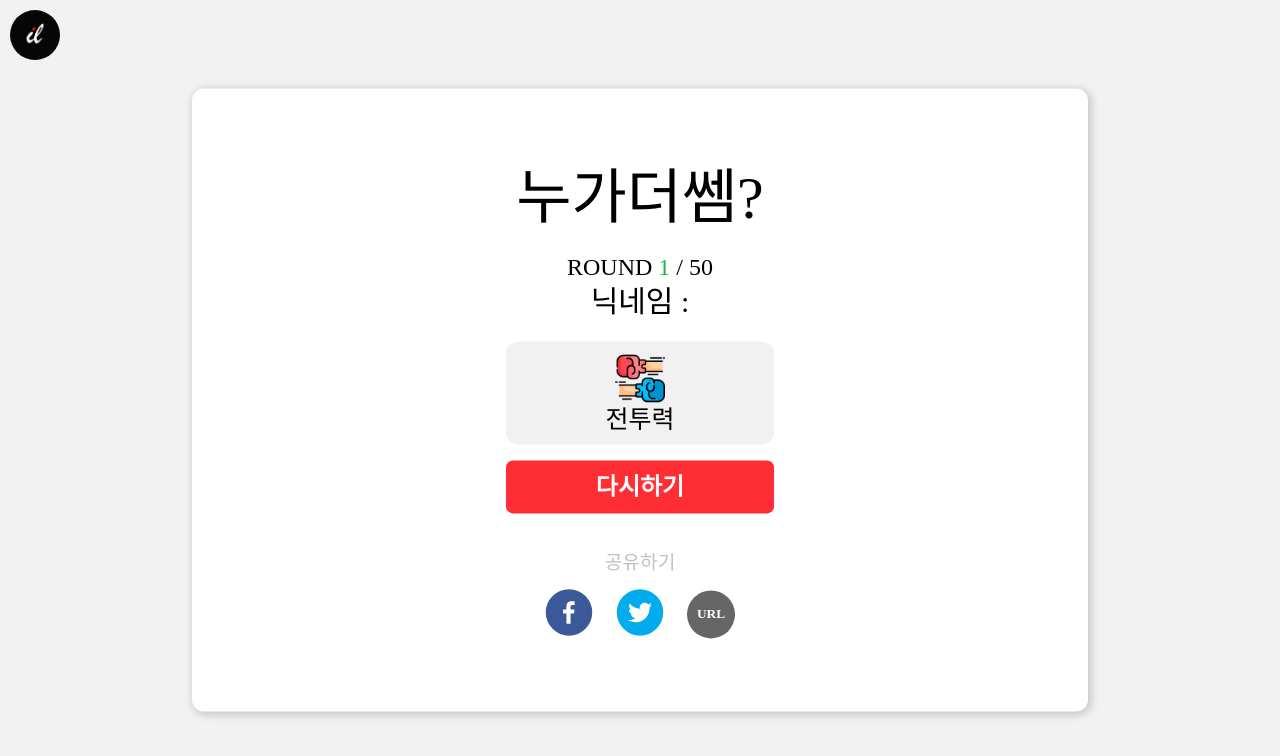
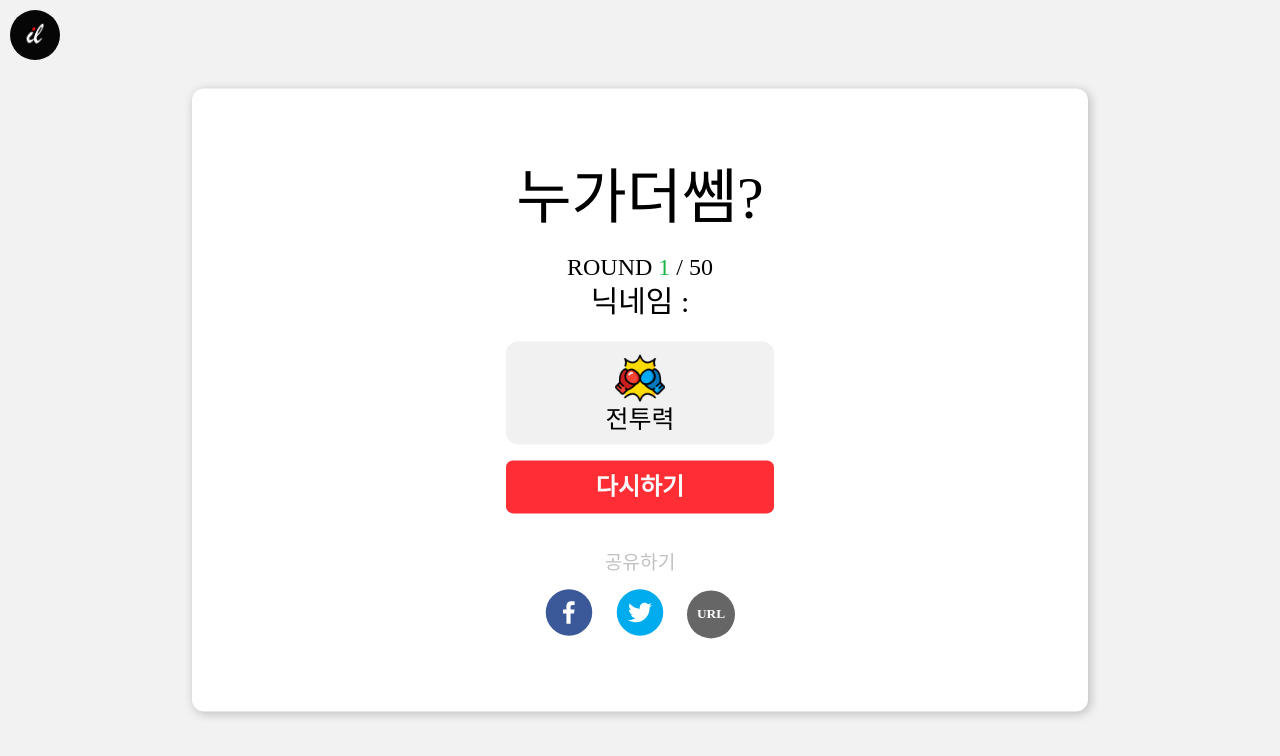
Before and after one commit to tooooo1/whoplus, a React (Create React App) app: page /end in a window 1280 px wide. Shown: the top 756 px of the page. Built offline with nearby package versions, Linux system fonts and the light colour scheme; a web font is replaced by a local one.

Commit message:
update : 전투력 아이콘 변경

```diff
--- a/src/pages/End/index.jsx
+++ b/src/pages/End/index.jsx
@@ -23,7 +23,7 @@ const End = () => {
                 <Styled.Round> ROUND <Styled.Color>{round}</Styled.Color> / 50 </Styled.Round>
                 <Styled.Text> 닉네임 : {nickname} </Styled.Text>
                 <Styled.ResultWrapper>
-                    <Styled.Power> <div><div><img src="img/boxing-glove.png" alt='boxing' width={50} /></div><div>  전투력</div> </div><div>  {comma}</div>  </Styled.Power>
+                    <Styled.Power> <div><div><img src="img/boxing-gloves.png" alt='boxing' width={50} /></div><div>  전투력</div> </div><div>  {comma}</div>  </Styled.Power>
 
                     <Button color="#ff2e35" onClick={() => window.location.replace("/")}>다시하기</Button>
                     <Styled.ShareText>공유하기</Styled.ShareText>
```
Also changed, not shown: public/img/boxing-gloves.png (added).
